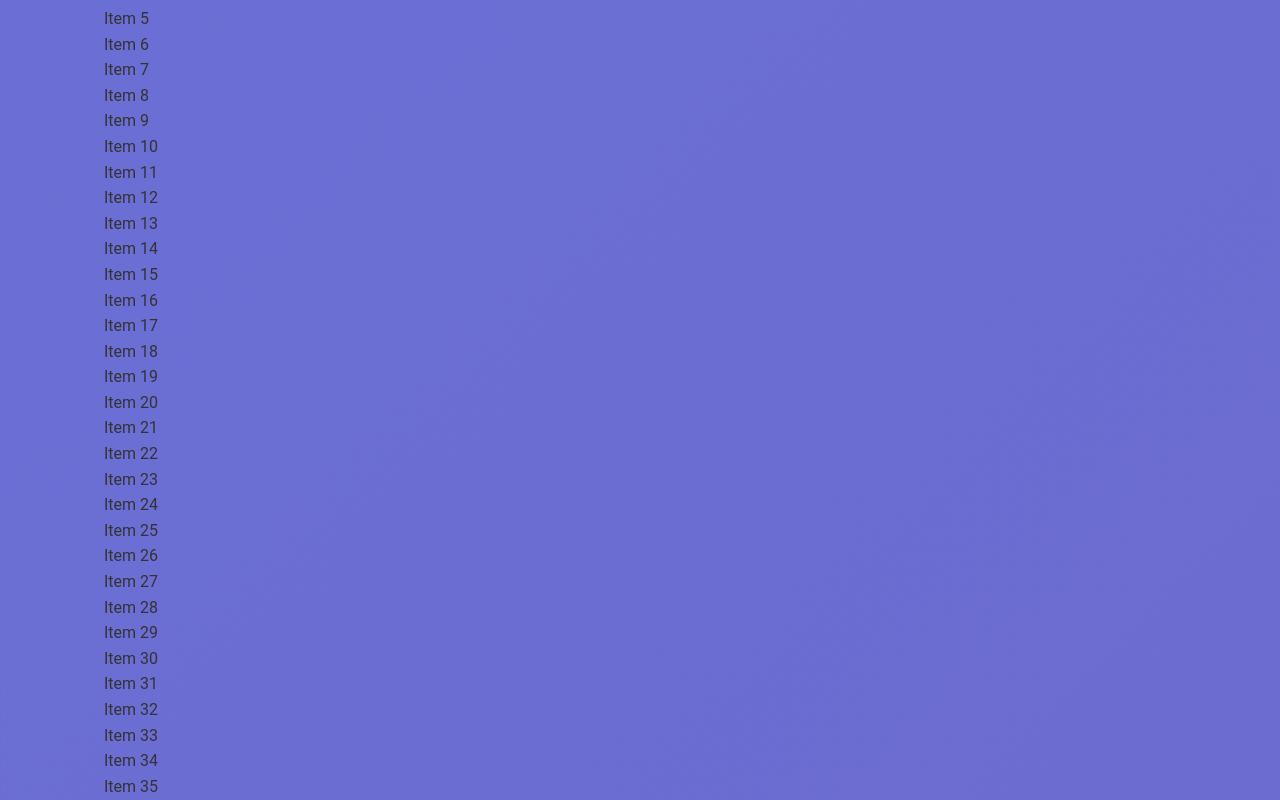
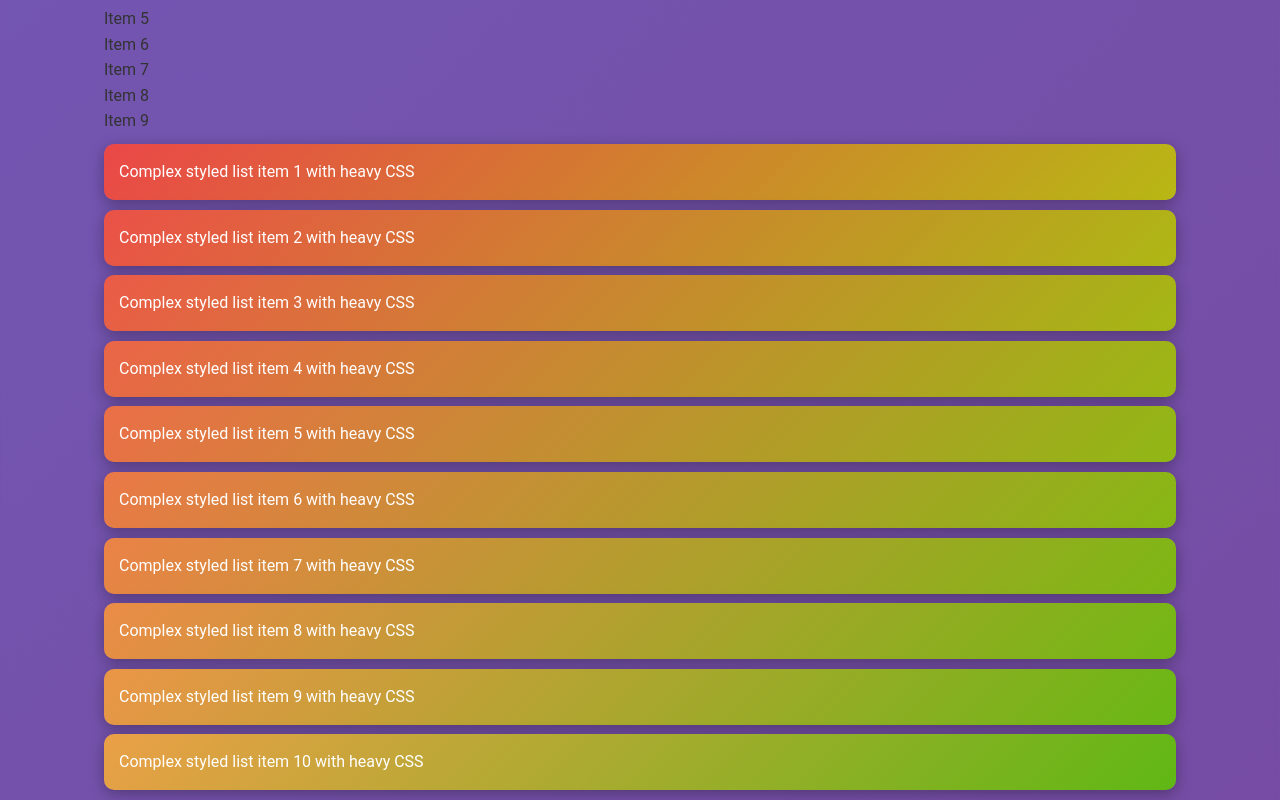
Before and after one commit to Hana250903/web-demo, a React (Vite) app: page / in a window 1280 px wide. Shown: the part 8660-9460 px from the top of the page. Built offline with nearby package versions, Linux system fonts and the light colour scheme.

Commit message:
delete some number in homepage

```diff
--- a/src/pages/HomePage.jsx
+++ b/src/pages/HomePage.jsx
@@ -75,7 +75,7 @@ function HomePage() {
     // 8. Synchronous blocking render
     const blockingRender = () => {
         let html = '';
-        for (let i = 0; i < 500; i++) {
+        for (let i = 0; i < 10; i++) {
             html += `<div class="blocking-item-${i}">Item ${i}</div>`;
         }
         return html;
@@ -220,7 +220,7 @@ function HomePage() {
 
             {/* 20. Long list with complex styles */}
             <ul style={{ listStyle: 'none', padding: 0 }}>
-                {Array.from({ length: 100 }, (_, i) => (
+                {Array.from({ length: 10 }, (_, i) => (
                     <li key={i} style={{
                         padding: '15px',
                         margin: '10px 0',
```
